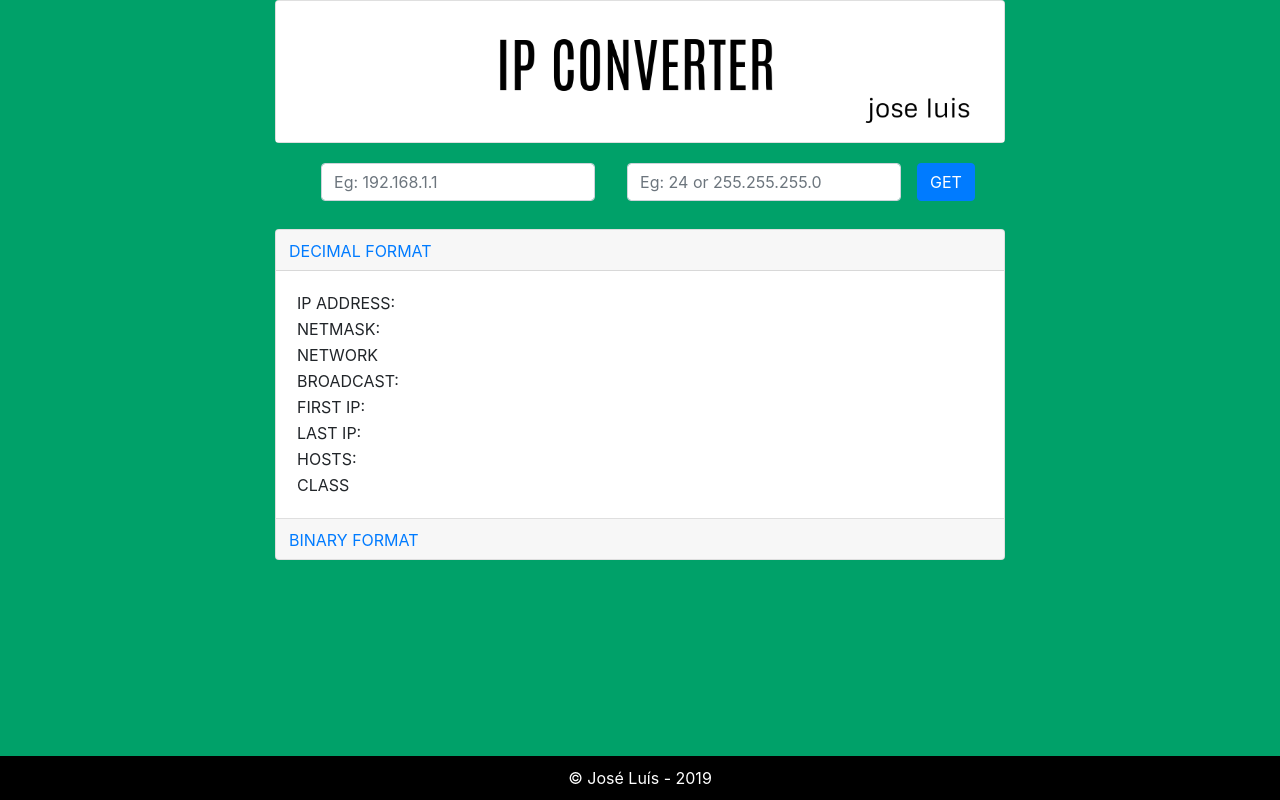
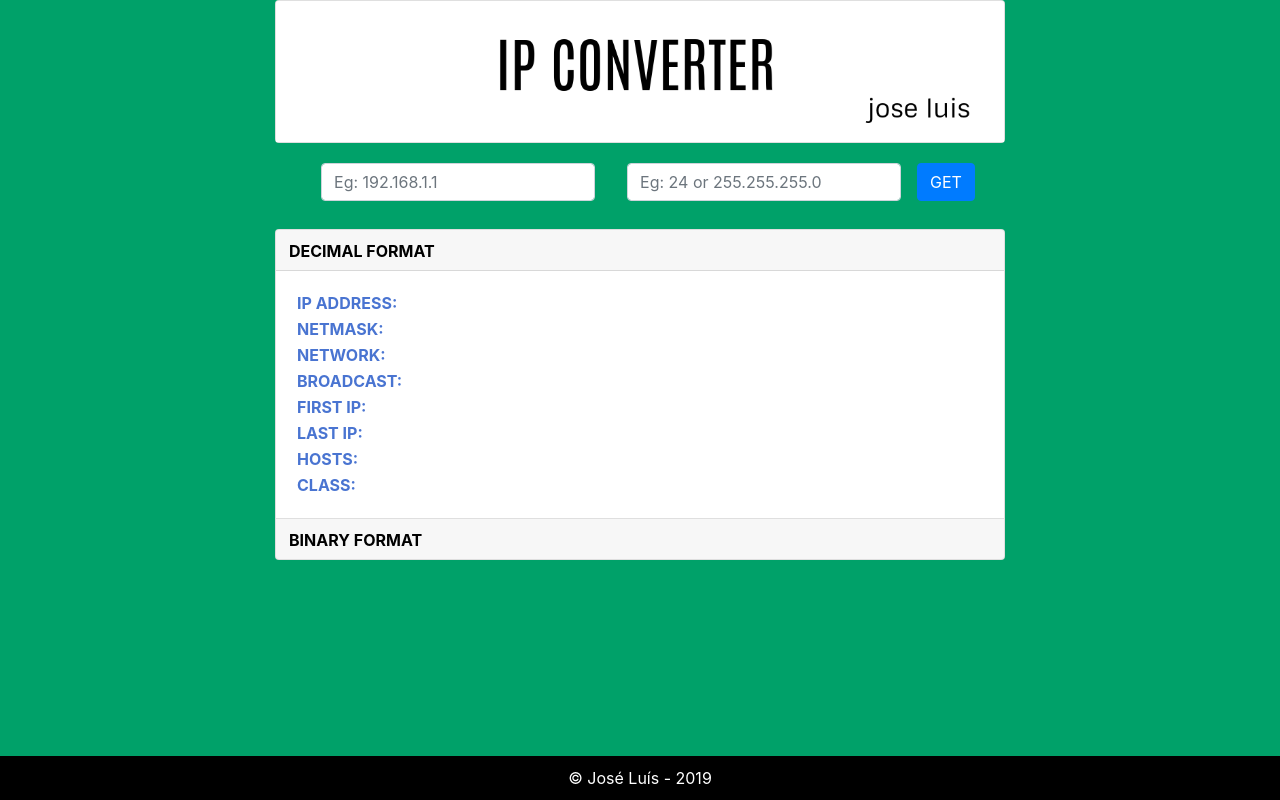
Before and after one commit to joselluis7/ip-convertor, a Flask app: page / in a window 1280 px wide. Run offline with Flask 2, Linux system fonts and the light colour scheme; some libraries are stand-ins or nearby versions.

Commit message:
improve front-end

```diff
--- a/app/static/css/index.css
+++ b/app/static/css/index.css
@@ -6,10 +6,41 @@ body{
 }
 .btn-link{
     text-decoration: none;
+    color: black;
+    font-weight: bold;
+
+}
+.btn{
+ text-decoration: none;
+
+}
+.btn-link:hover {
+    color: black;
+    text-decoration: none;
+
 }
 .btn-card {
     padding: 0;
 }
+
+
+.label {
+    font-weight: bold;
+    color: #4974d1;
+
+    width: 45%;
+
+
+}
+.result{
+    font-family: monospace;
+    letter-spacing: 1px;
+    font-size: 11pt;
+    font-weight: bold;
+
+
+}
+
 .left-info{
     font-weight: bold;
     font-size: 16pt;
--- a/app/static/js/validation.js
+++ b/app/static/js/validation.js
@@ -17,8 +17,8 @@ $(document).ready(function(){
             data:JSON.stringify(ip),
             success: function(data){
                 document.getElementById("decimal-ip").innerHTML = data.decimal.ip
-                document.getElementById("decimal-mask").innerHTML = data.decimal.mask
-                document.getElementById("decimal-network").innerHTML = data.decimal.network + "/" + data.decimal.prefix
+                document.getElementById("decimal-mask").innerHTML =  `${data.decimal.mask}/${data.decimal.prefix}`
+                document.getElementById("decimal-network").innerHTML = data.decimal.network
                 document.getElementById("decimal-broadcast").innerHTML = data.decimal.broadcast
                 console.log(data)
 
--- a/app/templates/index.html
+++ b/app/templates/index.html
@@ -39,42 +39,42 @@
                         <div class="card-body">
                             <table>
                                 <tr>
-                                    <td> IP ADDRESS:</td>
-                                    <td id=decimal-ip></td>
+                                    <td class="label"> IP ADDRESS:</td>
+                                    <td id=decimal-ip class="result" ></td>
                                     <td></td>
                                 </tr>
                                 <tr>
-                                    <td> NETMASK:</td>
-                                    <td id=decimal-mask ></td>
+                                    <td class="label" > NETMASK:</td>
+                                    <td id=decimal-mask class="result" ></td>
                                     <td></td>
                                 </tr>
                                 <tr>
-                                    <td> NETWORK</td>
-                                    <td id=decimal-network></td>
+                                    <td class="label" > NETWORK: </td>
+                                    <td id=decimal-network class="result" ></td>
                                     <td></td>
                                 </tr>
                                 <tr>
-                                    <td> BROADCAST:</td>
-                                    <td id=decimal-broadcast ></td>
+                                    <td class="label" > BROADCAST:</td>
+                                    <td id=decimal-broadcast class="result" ></td>
                                     <td> </td>
                                 </tr>
                                 <tr>
-                                    <td>FIRST IP:</td>
-                                    <td id=decimal-first_host ></td>
+                                    <td class="label" >FIRST IP:</td>
+                                    <td id=decimal-first_host class="result" ></td>
                                     <td> </td>
                                 </tr>
                                 <tr>
-                                    <td> LAST IP:</td>
-                                    <td id=decimal-first_host ></td>
+                                    <td class="label" > LAST IP:</td>
+                                    <td id=decimal-first_host class="result" ></td>
                                     <td> </td>
                                 </tr>
                                 <tr>
-                                    <td>HOSTS:</td>
-                                    <td id=decimal-total_hosts ></td>
+                                    <td class="label" >HOSTS:</td>
+                                    <td id=decimal-total_hosts class="result" ></td>
                                 </tr>
                                 <tr>
-                                    <td>CLASS</td>
-                                    <td id=decimal-class ></td>
+                                    <td class="label" >CLASS: </td>
+                                    <td id=decimal-class class="result" ></td>
                                 </tr>
                             </table>
 
@@ -95,28 +95,28 @@
 
                         <table>
                         <tr>
-                            <td> IP ADDRESS:</td>
-                            <td>  </td>
+                            <td class="label" > IP ADDRESS:</td>
+                            <td id=binary-ip class="result" >  </td>
                         </tr>
                         <tr>
-                            <td> NETMASK:</td>
-                            <td></td>
+                            <td class="label" > NETMASK:</td>
+                            <td id=binary-mask class="result" ></td>
                         </tr>
                         <tr>
-                            <td> NETWORK</td>
-                            <td></td>
+                            <td class="label" > NETWORK:</td>
+                            <td id=binary-network class="result" ></td>
                         </tr>
                         <tr>
-                            <td> BROADCAST:</td>
-                            <td></td>
+                            <td class="label" > BROADCAST:</td>
+                            <td id=binary-broadcast class="result" ></td>
                         </tr>
                         <tr>
-                            <td>FIRST IP:</td>
-                            <td></td>
+                            <td class="label" >FIRST IP:</td>
+                            <td id=binary-first class="result" ></td>
                         </tr>
                         <tr>
-                            <td> LAST IP:</td>
-                            <td></td>
+                            <td class="label" > LAST IP:</td>
+                            <td id=binary-last class="result" ></td>
                         </tr>
                     </table>
 
```
